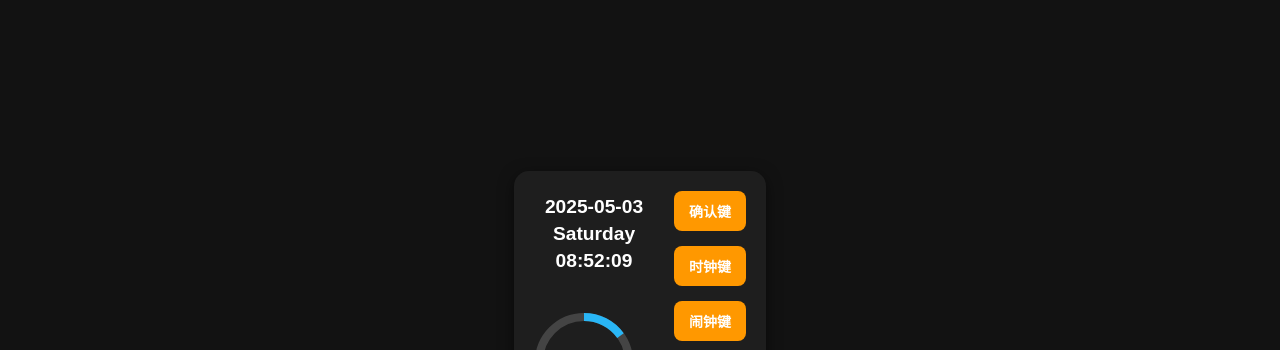
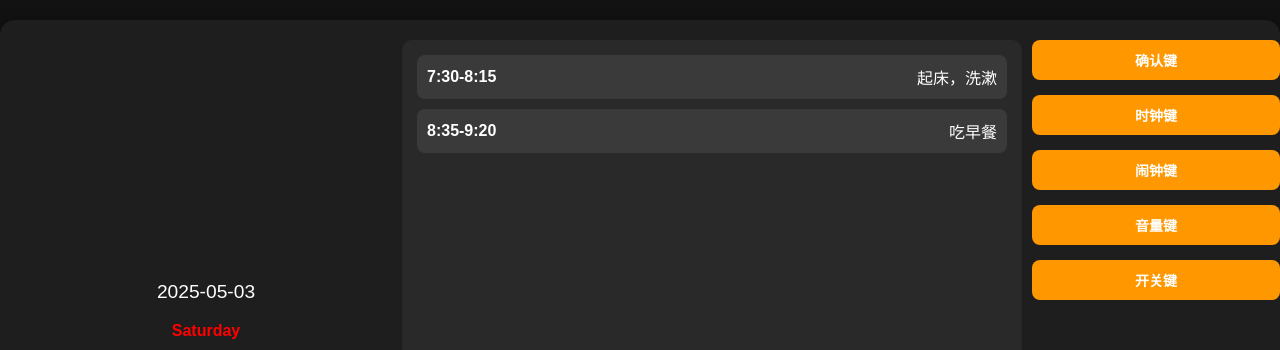
Before and after one commit to ARadwan97/Radwan-ToDo-List, a plain HTML site: page index.html in a window 1280 px wide. Shown: the top 350 px of the page. Drawn offline with Linux system fonts and the light colour scheme.

Commit message:
Update styles.css

```diff
--- a/styles.css
+++ b/styles.css
@@ -13,11 +13,11 @@ body {
 
 .app-container {
     display: grid;
-    grid-template-areas:
-        "clock-section button-panel"
-        "task-schedule task-schedule";
-    grid-gap: 20px;
-    background: #1e1e1e; /* Slightly lighter black for the container */
+    grid-template-columns: 30% 50% 20%;
+    height: 90vh;
+    width: 100%;
+    gap: 10px;
+    background: #1e1e1e;
     border-radius: 15px;
     padding: 20px;
     box-shadow: 0 4px 15px rgba(0, 0, 0, 0.5);
@@ -25,17 +25,30 @@ body {
 
 /* Clock Section */
 .clock-section {
-    grid-area: clock-section;
+    grid-column: 1 / span 1;
     display: flex;
     flex-direction: column;
     align-items: center;
+    justify-content: center;
+}
+
+.digital-clock {
     text-align: center;
 }
 
-.digital-clock p {
-    margin: 5px 0;
+#date {
     font-size: 1.2rem;
+}
+
+#day {
+    font-size: 1rem;
     font-weight: bold;
+    color: red; /* Highlight for the current day */
+}
+
+#time {
+    font-size: 2rem;
+    margin: 10px 0;
 }
 
 .progress-circle {
@@ -60,11 +73,11 @@ body {
 }
 
 .progress-circle circle:first-child {
-    stroke: #444; /* Background stroke */
+    stroke: #444;
 }
 
 .progress-circle .progress {
-    stroke: #29b6f6; /* Highlight color */
+    stroke: #29b6f6;
     stroke-dasharray: 283;
     stroke-dashoffset: 75;
 }
@@ -78,40 +91,14 @@ body {
     font-weight: bold;
 }
 
-/* Button Panel */
-.button-panel {
-    grid-area: button-panel;
-    display: flex;
-    flex-direction: column;
-    gap: 15px;
-}
-
-.btn {
-    background-color: #ff9800; /* Bright orange for buttons */
-    color: #fff;
-    border: none;
-    border-radius: 8px;
-    padding: 10px 15px;
-    cursor: pointer;
-    font-size: 14px;
-    font-weight: bold;
-    transition: background-color 0.3s ease;
-}
-
-.btn:hover {
-    background-color: #e68900; /* Darker orange on hover */
-}
-
 /* Task Schedule Section */
 .task-schedule {
-    grid-area: task-schedule;
-    display: flex;
-    flex-direction: column;
-    background: #292929; /* Darker gray for task section */
+    grid-column: 2 / span 1;
+    background: #292929;
     border-radius: 10px;
     padding: 15px;
     overflow-y: auto;
-    max-height: 400px;
+    max-height: 100%;
 }
 
 .task-schedule ul {
@@ -124,28 +111,38 @@ body {
     display: flex;
     align-items: center;
     justify-content: space-between;
-    background: #3a3a3a; /* Medium gray for task items */
+    background: #3a3a3a;
     margin-bottom: 10px;
     padding: 10px;
     border-radius: 8px;
-    color: #ffffff; /* White text for tasks */
+    color: #ffffff;
     transition: background-color 0.3s ease;
-}
-
-.task-schedule li:hover {
-    background: #4caf50; /* Green highlight on hover */
-    color: #fff;
 }
 
 .task-time {
     font-weight: bold;
 }
 
-.mark-complete {
-    background-color: #4caf50;
+/* Button Panel */
+.button-panel {
+    grid-column: 3 / span 1;
+    display: flex;
+    flex-direction: column;
+    gap: 15px;
+}
+
+.btn {
+    background-color: #ff9800;
     color: #fff;
     border: none;
-    border-radius: 5px;
-    padding: 5px 10px;
+    border-radius: 8px;
+    padding: 10px 15px;
     cursor: pointer;
+    font-size: 14px;
+    font-weight: bold;
+    transition: background-color 0.3s ease;
 }
+
+.btn:hover {
+    background-color: #e68900;
+}
```
